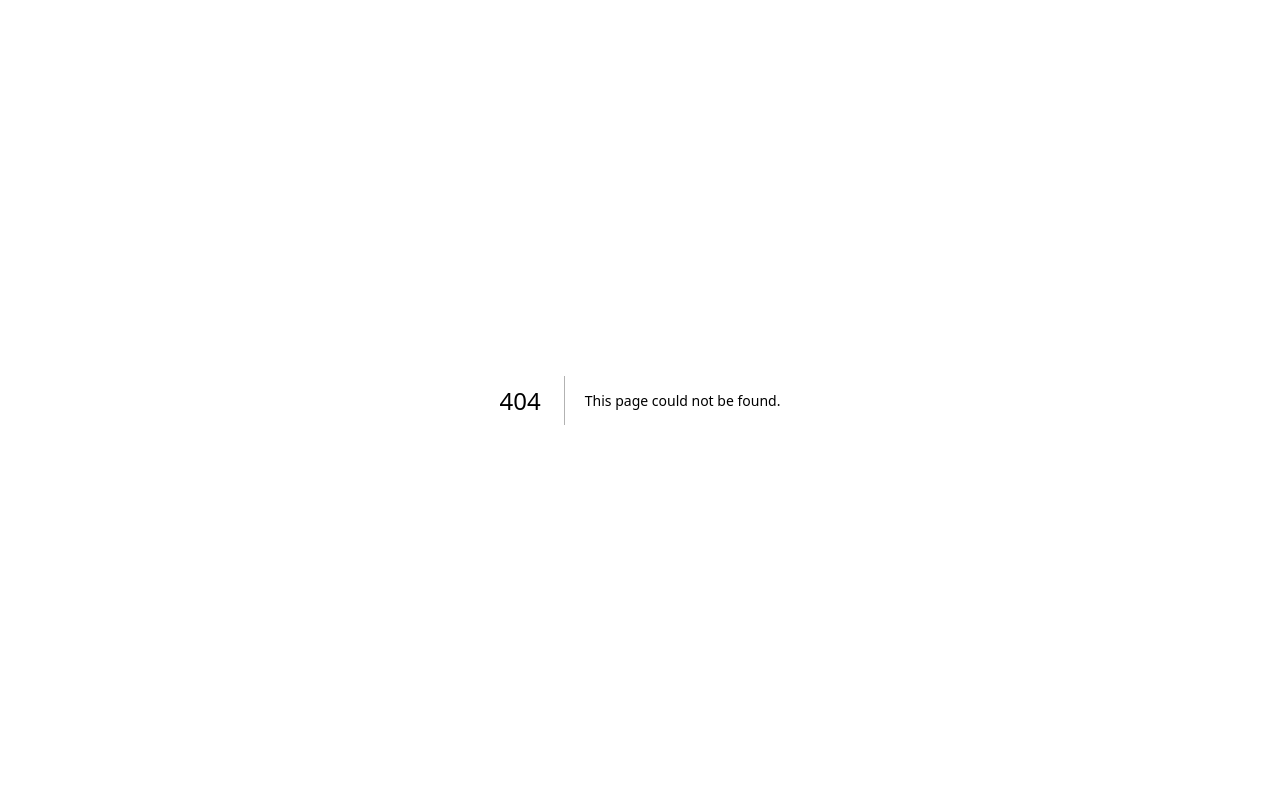
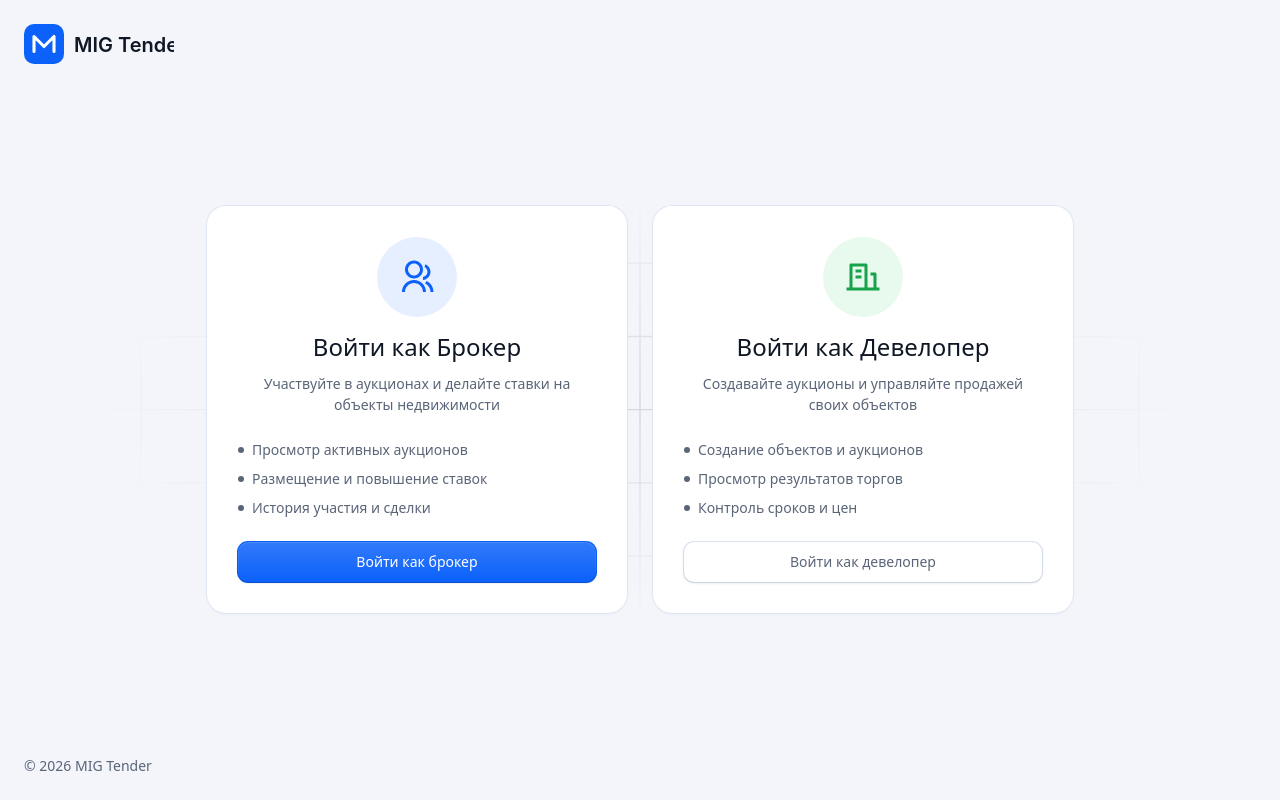
Before and after one commit to Nazarly-Digital/mig-tender-front, a Next.js app: page /select-role in a window 1280 px wide. Before the commit this address had no page. Built offline with nearby package versions, Linux system fonts and the light colour scheme.

Commit message:
[added]: role select

```diff
--- a/src/app/(auth)/header.tsx
+++ b/src/app/(auth)/header.tsx
@@ -7,6 +7,13 @@ import { usePathname } from 'next/navigation';
 import * as LinkButton from '@/shared/ui/link-button';
 
 const actions = {
+  '/select-role': {
+    text: '',
+    link: {
+      label: '',
+      href: '',
+    },
+  },
   '/login': {
     text: 'Нет аккаунта?',
     link: {
--- /dev/null
+++ b/src/app/(auth)/select-role/page.tsx
@@ -0,0 +1,117 @@
+'use client';
+
+import Link from 'next/link';
+import {
+  RiGroupLine,
+  RiBuildingLine,
+} from '@remixicon/react';
+
+import { cn } from '@/shared/lib/cn';
+import * as FancyButton from '@/shared/ui/fancy-button';
+import { useRouter } from 'next/navigation';
+
+export default function SelectRolePage() {
+  const router = useRouter();
+
+  return (
+    <div className='w-full max-w-[900px] px-4'>
+      <div className='grid grid-cols-1 gap-6 md:grid-cols-2'>
+        {/* Broker Card */}
+        <div className='flex flex-col items-center gap-6 rounded-20 bg-bg-white-0 p-6 shadow-regular-xs ring-1 ring-inset ring-stroke-soft-200 md:p-8'>
+          <div className='flex flex-col items-center gap-3'>
+            <div
+              className={cn(
+                'flex size-20 items-center justify-center rounded-full',
+                'bg-primary-base/10',
+              )}
+            >
+              <RiGroupLine className='size-10 text-primary-base' />
+            </div>
+
+            <div className='space-y-2 text-center'>
+              <h2 className='text-title-h5'>Войти как Брокер</h2>
+              <p className='text-paragraph-sm text-text-sub-600'>
+                Участвуйте в аукционах и делайте ставки на объекты недвижимости
+              </p>
+            </div>
+          </div>
+
+          <ul className='flex w-full flex-col gap-2 text-paragraph-sm text-text-sub-600'>
+            <li className='flex items-center gap-2'>
+              <span className='size-1.5 shrink-0 rounded-full bg-text-sub-600' />
+              Просмотр активных аукционов
+            </li>
+            <li className='flex items-center gap-2'>
+              <span className='size-1.5 shrink-0 rounded-full bg-text-sub-600' />
+              Размещение и повышение ставок
+            </li>
+            <li className='flex items-center gap-2'>
+              <span className='size-1.5 shrink-0 rounded-full bg-text-sub-600' />
+              История участия и сделки
+            </li>
+          </ul>
+
+          <FancyButton.Root
+            variant='primary'
+            size='medium'
+            className='w-full'
+            asChild
+            onClick={() => {
+              router.push('/register/broker');
+            }}
+          >
+            Войти как брокер
+          </FancyButton.Root>
+        </div>
+
+        {/* Developer Card */}
+        <div className='flex flex-col items-center gap-6 rounded-20 bg-bg-white-0 p-6 shadow-regular-xs ring-1 ring-inset ring-stroke-soft-200 md:p-8'>
+          <div className='flex flex-col items-center gap-3'>
+            <div
+              className={cn(
+                'flex size-20 items-center justify-center rounded-full',
+                'bg-green-500/10',
+              )}
+            >
+              <RiBuildingLine className='size-10 text-green-600' />
+            </div>
+
+            <div className='space-y-2 text-center'>
+              <h2 className='text-title-h5'>Войти как Девелопер</h2>
+              <p className='text-paragraph-sm text-text-sub-600'>
+                Создавайте аукционы и управляйте продажей своих объектов
+              </p>
+            </div>
+          </div>
+
+          <ul className='flex w-full flex-col gap-2 text-paragraph-sm text-text-sub-600'>
+            <li className='flex items-center gap-2'>
+              <span className='size-1.5 shrink-0 rounded-full bg-text-sub-600' />
+              Создание объектов и аукционов
+            </li>
+            <li className='flex items-center gap-2'>
+              <span className='size-1.5 shrink-0 rounded-full bg-text-sub-600' />
+              Просмотр результатов торгов
+            </li>
+            <li className='flex items-center gap-2'>
+              <span className='size-1.5 shrink-0 rounded-full bg-text-sub-600' />
+              Контроль сроков и цен
+            </li>
+          </ul>
+
+          <FancyButton.Root
+            variant='basic'
+            size='medium'
+            className='w-full'
+            asChild
+            onClick={() => {
+              router.push('/register/developer');
+            }}
+          >
+            Войти как девелопер
+          </FancyButton.Root>
+        </div>
+      </div>
+    </div>
+  );
+}
--- a/src/app/(main)/layout.tsx
+++ b/src/app/(main)/layout.tsx
@@ -20,7 +20,7 @@ export default function MainLayout({
   useEffect(() => {
     if (!isInited) return;
     if (!isAuthenticated) {
-      router.replace('/login');
+      router.replace('/select-role');
     }
   }, [isAuthenticated, router, isInited]);
 
```
